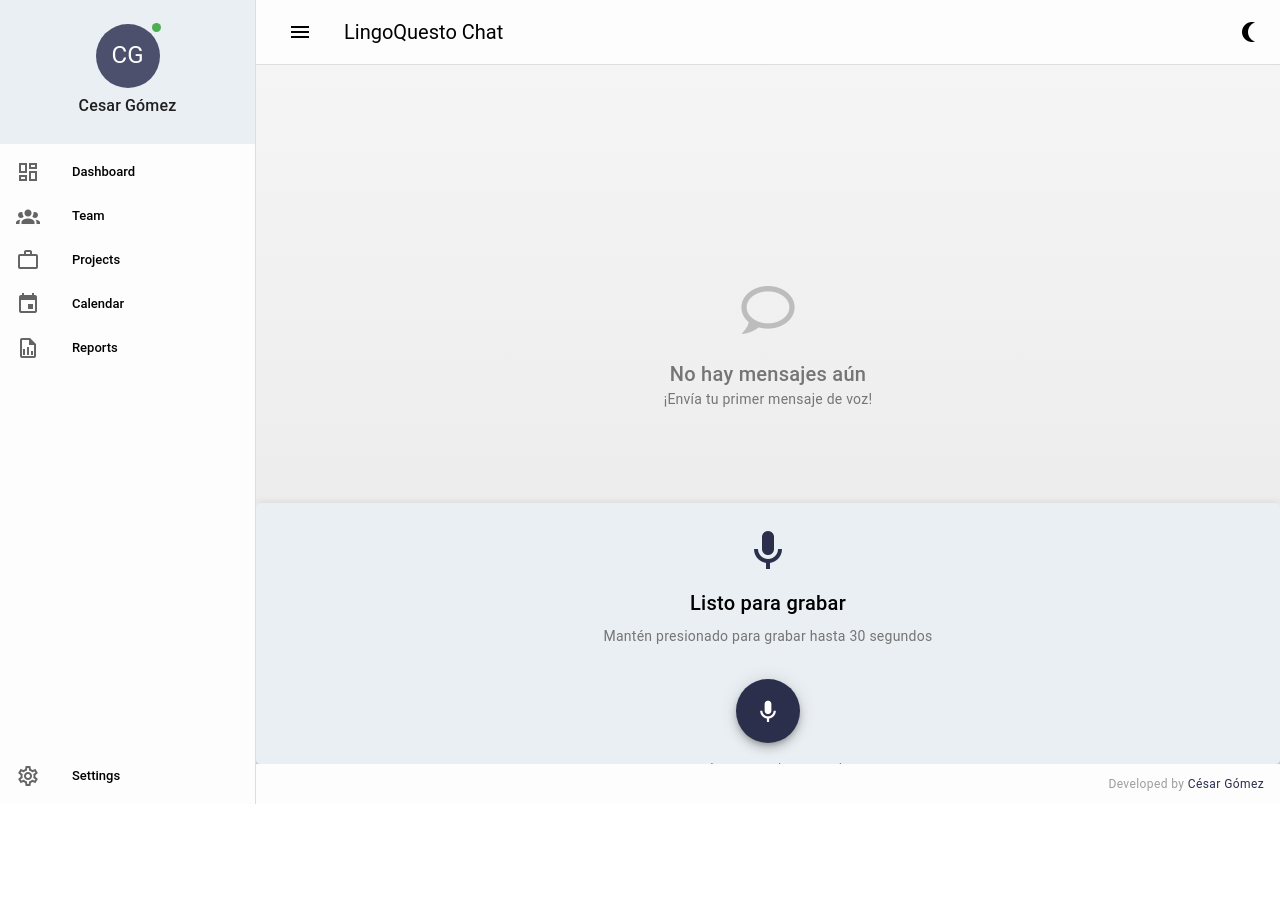
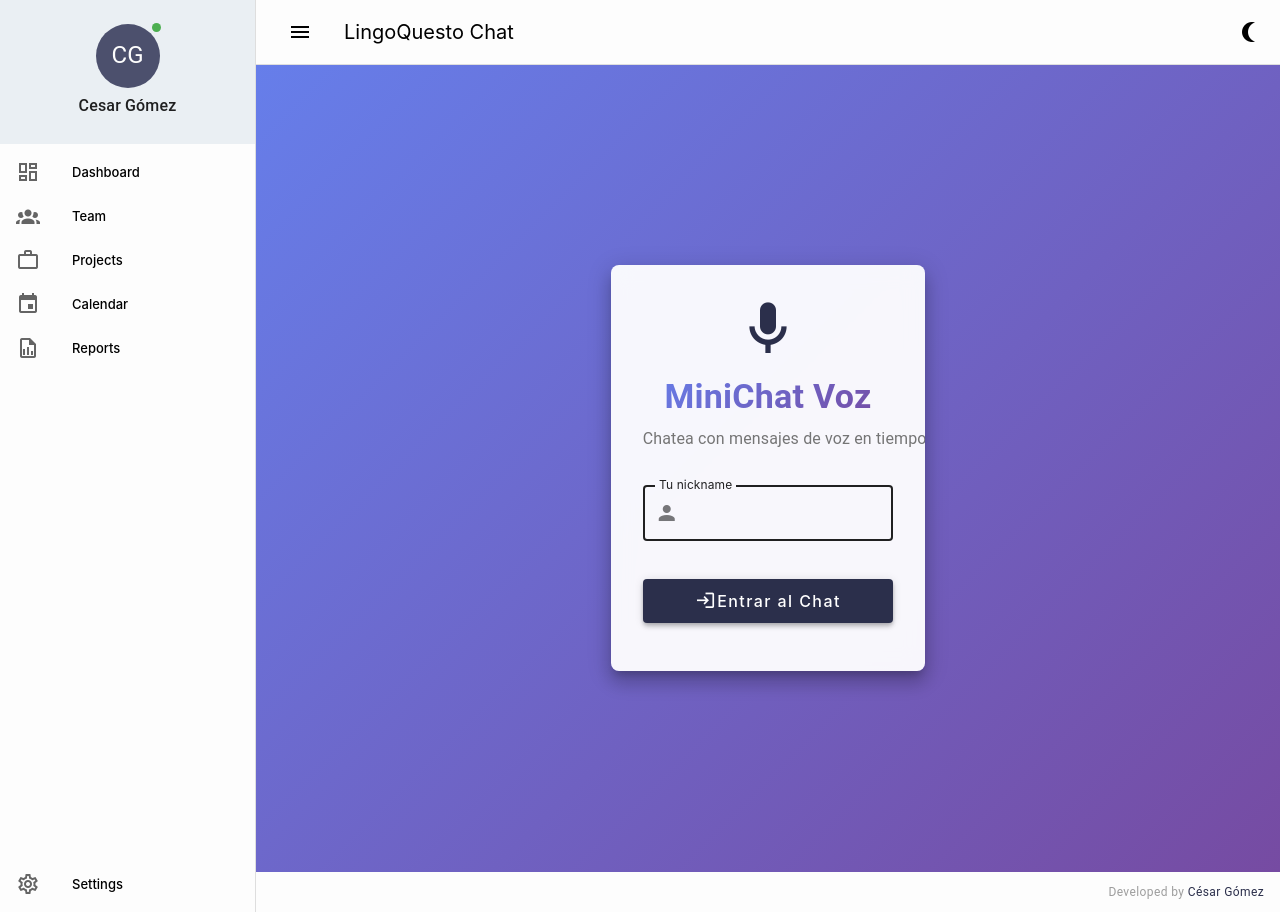
Before and after one commit to mrcego/lingoquesto_chat, a Vue app: page / in a window 1280 px wide. Before the commit the page ends 804 px from the top, so only its background shows below. Built offline with nearby package versions, Linux system fonts and the light colour scheme; a small style sheet from the web is missing.

Commit message:
feat: login interface and layouts handling

```diff
--- a/src/App.vue
+++ b/src/App.vue
@@ -1,9 +1,44 @@
 <template>
   <v-app>
-    <router-view />
+    <v-main>
+      <router-view />
+    </v-main>
   </v-app>
 </template>
 
 <script lang="ts" setup>
   //
 </script>
+
+<style>
+  html {
+    overflow-y: auto;
+  }
+
+  body {
+    margin: 0;
+    font-family: 'Inter', system-ui, Avenir, Helvetica, Arial, sans-serif;
+  }
+
+  .v-application {
+    font-family: 'Inter', system-ui, Avenir, Helvetica, Arial, sans-serif !important;
+  }
+
+  /* Custom scrollbar for webkit browsers */
+  ::-webkit-scrollbar {
+    width: 8px;
+  }
+
+  ::-webkit-scrollbar-track {
+    background: transparent;
+  }
+
+  ::-webkit-scrollbar-thumb {
+    background-color: rgba(0, 0, 0, 0.2);
+    border-radius: 4px;
+  }
+
+  ::-webkit-scrollbar-thumb:hover {
+    background-color: rgba(0, 0, 0, 0.3);
+  }
+</style>
--- a/src/components.d.ts
+++ b/src/components.d.ts
@@ -12,6 +12,7 @@ declare module 'vue' {
     ChatHeader: typeof import('./components/ChatHeader.vue')['default']
     ChatInterface: typeof import('./components/ChatInterface.vue')['default']
     HelloWorld: typeof import('./components/HelloWorld.vue')['default']
+    LoginForm: typeof import('./components/LoginForm.vue')['default']
     RouterLink: typeof import('vue-router')['RouterLink']
     RouterView: typeof import('vue-router')['RouterView']
     VoiceMessage: typeof import('./components/VoiceMessage.vue')['default']
--- a/src/components/ChatHeader.vue
+++ /dev/null
@@ -1,38 +0,0 @@
-<script setup lang="ts">
-  import { useChatStore } from '@/stores/chat.store';
-
-  const chatStore = useChatStore();
-
-  const handleLogout = () => {
-    chatStore.logout();
-  };
-</script>
-
-<template>
-  <v-app-bar color="primary" dark elevation="4" class="chat-header">
-    <template #prepend>
-      <v-icon size="32">mdi-microphone</v-icon>
-    </template>
-
-    <v-app-bar-title class="font-weight-bold"> MiniChat Voz </v-app-bar-title>
-
-    <template #append>
-      <div class="d-flex align-center mr-4">
-        <v-chip color="success" variant="flat" class="mr-3">
-          <v-icon left size="small">mdi-account</v-icon>
-          {{ chatStore.userNickname }}
-        </v-chip>
-
-        <v-btn icon="mdi-logout" @click="handleLogout" variant="text" size="small" />
-      </div>
-    </template>
-  </v-app-bar>
-</template>
-
-<style scoped>
-  .chat-header {
-    position: fixed !important;
-    top: 0;
-    z-index: 1000;
-  }
-</style>
--- /dev/null
+++ b/src/layouts/auth.vue
@@ -0,0 +1,5 @@
+<template>
+  <router-view></router-view>
+</template>
+
+<script setup lang="ts"></script>
--- a/src/pages/index.vue
+++ b/src/pages/index.vue
@@ -1,7 +1,119 @@
+<script setup lang="ts">
+  import { ref, onMounted } from 'vue';
+  import { useChatStore } from '@/stores/chat.store';
+  import { useRouter } from 'vue-router';
+
+  const router = useRouter();
+  const chatStore = useChatStore();
+
+  const nickname = ref('');
+  const errorMessage = ref('');
+  const isLoading = ref(false);
+  const hasAudioSupport = ref(true);
+  const form = ref();
+
+  const nicknameRules = [
+    (v: string) => !!v || 'El nickname es requerido',
+    (v: string) => (v && v.length >= 2) || 'Mínimo 2 caracteres',
+    (v: string) => (v && v.length <= 20) || 'Máximo 20 caracteres',
+    (v: string) => /^[a-zA-Z0-9_\-\s]+$/.test(v) || 'Solo letras, números, guiones y espacios',
+  ];
+
+  const handleLogin = async () => {
+    const { valid } = await form.value.validate();
+    if (!valid) return;
+
+    errorMessage.value = '';
+    isLoading.value = true;
+
+    try {
+      // Test microphone access
+      const stream = await navigator.mediaDevices.getUserMedia({ audio: true });
+      stream.getTracks().forEach((track) => track.stop());
+
+      chatStore.login(nickname.value);
+      router.push('/chats');
+    } catch (error) {
+      errorMessage.value = 'Error al acceder al micrófono. Por favor, permite el acceso.';
+      console.error('Microphone access error:', error);
+    } finally {
+      isLoading.value = false;
+    }
+  };
+
+  onMounted(() => {
+    // Check audio support
+    hasAudioSupport.value = !!(navigator.mediaDevices && navigator.mediaDevices.getUserMedia);
+  });
+</script>
+
 <template>
-  <ChatInterface />
+  <v-container fluid class="login-container">
+    <v-row justify="center" align="center" style="min-height: 100vh">
+      <v-col cols="12" sm="8" md="6" lg="4">
+        <v-card class="login-card" elevation="12" rounded="lg">
+          <v-card-title class="text-center pa-8">
+            <v-icon color="primary" size="64" class="mb-4">mdi-microphone</v-icon>
+            <h1 class="text-h4 font-weight-bold gradient-text">MiniChat Voz</h1>
+            <p class="text-subtitle-1 mt-2 text-grey-darken-1">
+              Chatea con mensajes de voz en tiempo real
+            </p>
+          </v-card-title>
+
+          <v-card-text class="px-8 pb-8">
+            <v-form @submit.prevent="handleLogin" ref="form">
+              <v-text-field
+                v-model="nickname"
+                label="Tu nickname"
+                prepend-inner-icon="mdi-account"
+                variant="outlined"
+                :rules="nicknameRules"
+                :error-messages="errorMessage"
+                class="mb-4"
+                autofocus
+                @keyup.enter="handleLogin"
+              />
+
+              <v-btn
+                type="submit"
+                color="primary"
+                size="large"
+                block
+                :loading="isLoading"
+                class="mb-4 text-none"
+                elevation="4"
+              >
+                <v-icon left>mdi-login</v-icon>
+                Entrar al Chat
+              </v-btn>
+            </v-form>
+
+            <v-alert v-if="!hasAudioSupport" type="warning" variant="tonal" class="mt-4">
+              <v-icon>mdi-alert</v-icon>
+              Tu navegador no soporta grabación de audio
+            </v-alert>
+          </v-card-text>
+        </v-card>
+      </v-col>
+    </v-row>
+  </v-container>
 </template>
 
-<script lang="ts" setup>
-  import ChatInterface from '@/components/ChatInterface.vue';
-</script>
+<style scoped>
+  .login-container {
+    background: linear-gradient(135deg, #667eea 0%, #764ba2 100%);
+    min-height: 100vh;
+  }
+
+  .login-card {
+    backdrop-filter: blur(10px);
+    background: rgba(255, 255, 255, 0.95) !important;
+  }
+
+  .gradient-text {
+    background: linear-gradient(135deg, #667eea 0%, #764ba2 100%);
+    -webkit-background-clip: text;
+    -webkit-text-fill-color: transparent;
+    background-clip: text;
+  }
+</style>
--- a/src/typed-router.d.ts
+++ b/src/typed-router.d.ts
@@ -19,6 +19,7 @@ declare module 'vue-router/auto-routes' {
    */
   export interface RouteNamedMap {
     '/': RouteRecordInfo<'/', '/', Record<never, never>, Record<never, never>>,
+    '/chats': RouteRecordInfo<'/chats', '/chats', Record<never, never>, Record<never, never>>,
   }
 
   /**
@@ -36,6 +37,10 @@ declare module 'vue-router/auto-routes' {
       routes: '/'
       views: never
     }
+    'src/pages/chats.vue': {
+      routes: '/chats'
+      views: never
+    }
   }
 
   /**
```
Also changed, not shown: src/pages/chats.vue (renamed from src/components/ChatInterface.vue, +2 -6 lines), vite.config.mts.
